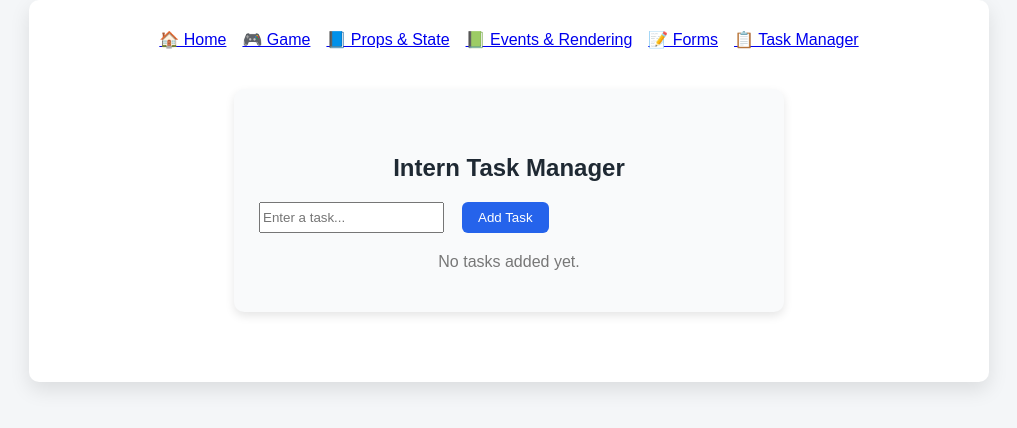
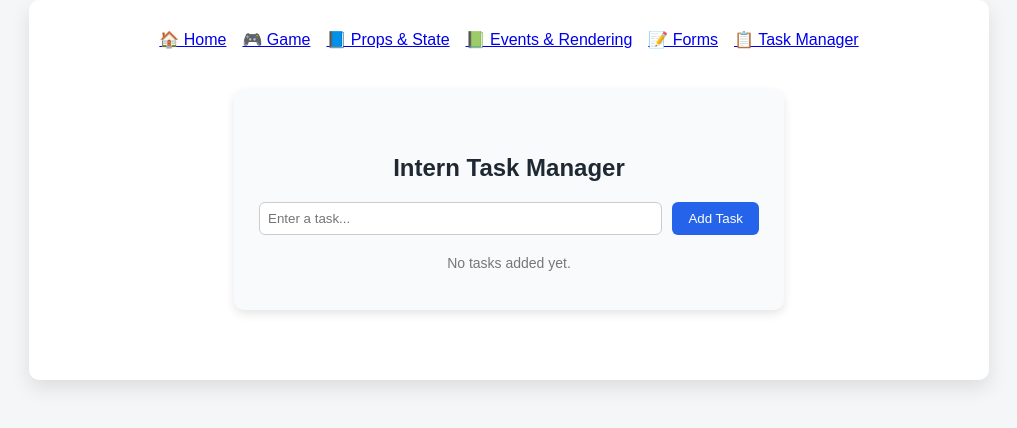
Before and after one commit to thanukondalokesh/react-tic-tac-toe, a React (Create React App) app: page /tasks in a window 1280 px wide. Shown: the top 428 px of the page, without its empty margins (131-1148 px from the left). Built offline with nearby package versions, Linux system fonts and the light colour scheme.

Commit message:
changed taskmanger css

```diff
--- a/src/App.css
+++ b/src/App.css
@@ -264,35 +264,66 @@ form button:hover {
   text-align: center;
 }
 
+/* Input + Add button */
 .task-input {
   display: flex;
   gap: 10px;
   margin-bottom: 20px;
 }
 
+.task-input input {
+  flex: 1;
+  padding: 8px;
+  border-radius: 6px;
+  border: 1px solid #ccc;
+}
+
+/* Task list */
 .task-list {
   list-style: none;
   padding: 0;
+  margin: 0;
 }
 
 .task-list li {
-  background: white;
-  padding: 10px;
-  margin-bottom: 8px;
+  background: #ffffff;
+  padding: 10px 12px;
+  margin-bottom: 10px;
   display: flex;
   justify-content: space-between;
-  border-radius: 4px;
+  align-items: center;
+  border-radius: 6px;
+  text-align: left;
 }
 
+/* Task text */
+.task-text {
+  flex: 1;
+  font-size: 16px;
+  font-weight: 500;
+  color: #111827;
+}
+
+/* Action buttons container */
+.task-actions {
+  display: flex;
+  gap: 8px;
+}
+
+/* No task message */
 .no-task {
   color: #777;
+  font-size: 14px;
 }
+
+/* ================= BUTTON STYLES ================= */
+
+/* Add / Update */
 .btn-add {
   background-color: #2563eb; /* Blue */
   color: white;
   border: none;
   padding: 8px 16px;
-  margin-left: 8px;
   border-radius: 6px;
   cursor: pointer;
   font-weight: 500;
@@ -301,6 +332,8 @@ form button:hover {
 .btn-add:hover {
   background-color: #1d4ed8;
 }
+
+/* Edit */
 .btn-edit {
   background-color: #facc15; /* Yellow */
   color: #000;
@@ -314,12 +347,13 @@ form button:hover {
 .btn-edit:hover {
   background-color: #eab308;
 }
+
+/* Delete */
 .btn-delete {
   background-color: #ef4444; /* Red */
   color: white;
   border: none;
   padding: 6px 12px;
-  margin-left: 6px;
   border-radius: 6px;
   cursor: pointer;
   font-weight: 500;
```
